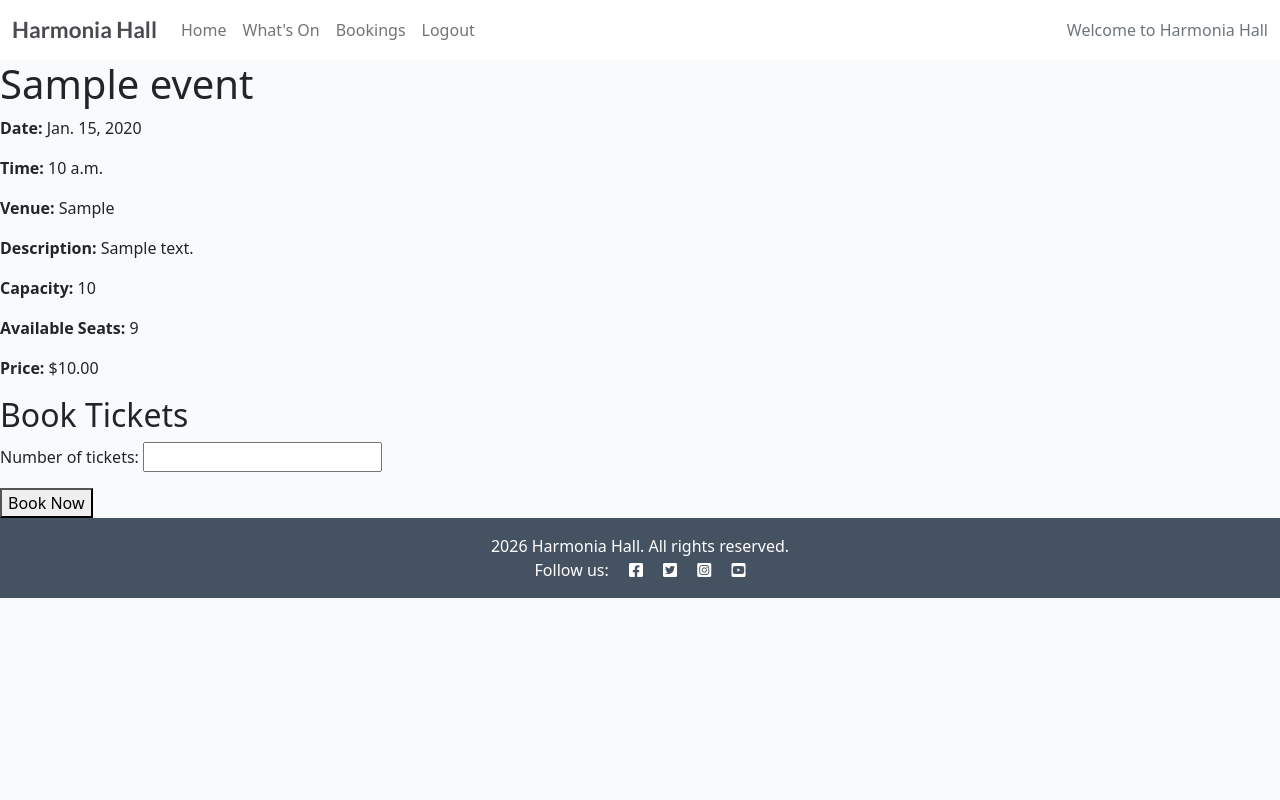
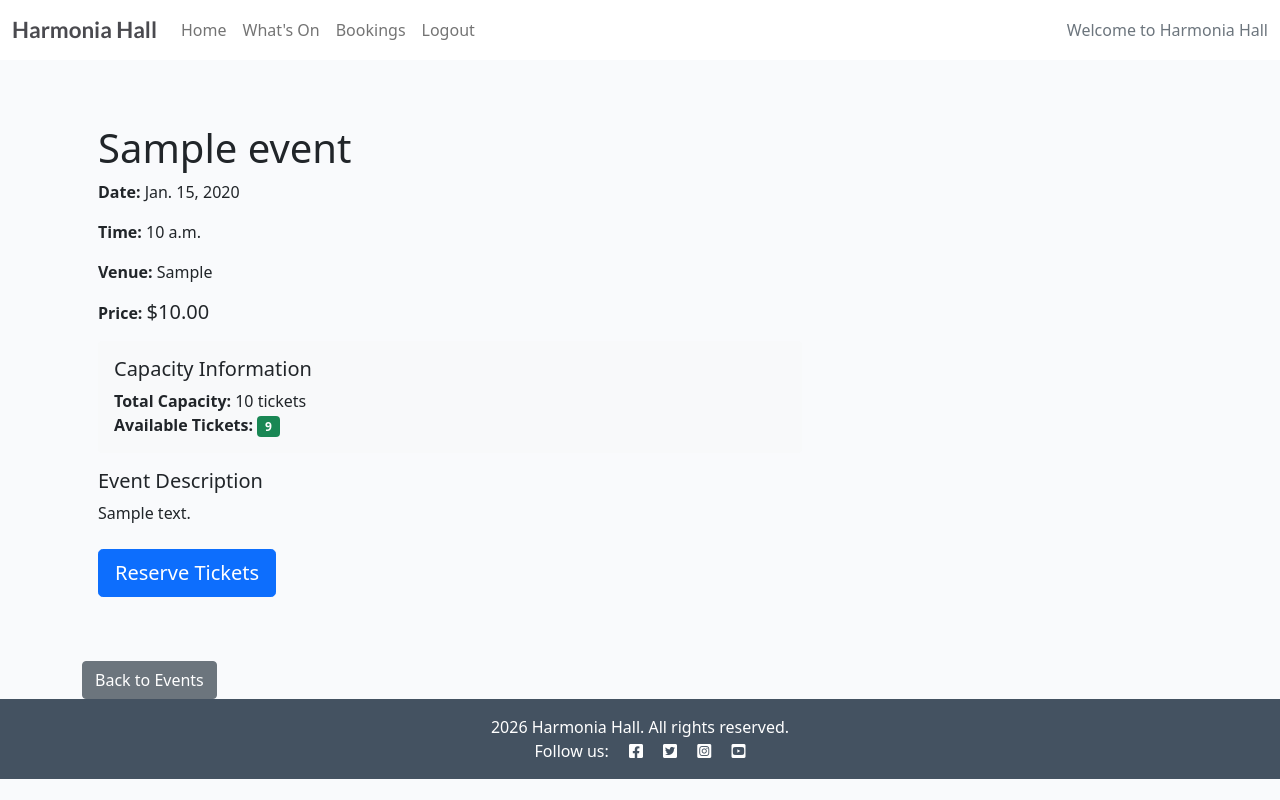
Before and after one commit to jonniecumming/harmonia_hall, a Django app: a page that uses events/templates/events/event_detail.html in a window 1280 px wide. Run offline with Django 4.2, Linux system fonts and the light colour scheme; a user stored in the database is signed in; tables that the repository leaves empty hold one stand-in row (values such as "Sample post").

Commit message:
Implement event booking functionality with updated templates and context management

```diff
--- a/events/templates/events/event_detail.html
+++ b/events/templates/events/event_detail.html
@@ -1,24 +1,60 @@
 {% extends "base.html" %}
 {% load static %}
+
 {% block content %}
-<!-- event_detail.html content starts here -->
-<h1>{{ event.title }}</h1>
+<div class="container mt-5">
+    <div class="row">
+        <div class="col-md-8">
+            <div class="card mb-4">
+                <div class="card-body">
+                    <h1 class="card-title">{{ event.title }}</h1>
+
+                    <div class="mb-3">
                         <p><strong>Date:</strong> {{ event.date }}</p>
                         <p><strong>Time:</strong> {{ event.time }}</p>
                         <p><strong>Venue:</strong> {{ event.venue }}</p>
-<p><strong>Description:</strong> {{ event.description }}</p>
-<p><strong>Capacity:</strong> {{ event.capacity }}</p>
-<p><strong>Available Seats:</strong> {{ available_seats }}</p>
-<p><strong>Price:</strong> ${{ event.price }}</p>
+                        <p><strong>Price:</strong> <span class="h5">${{ event.price }}</span></p>
+                    </div>
+
+                    <div class="card bg-light mb-3">
+                        <div class="card-body">
+                            <h5>Capacity Information</h5>
+                            <p class="mb-0"><strong>Total Capacity:</strong> {{ event.capacity }} tickets</p>
+                            <p class="mb-0"><strong>Available Tickets:</strong>
+                                <span class="badge bg-{% if available_seats > 0 %}success{% else %}danger{% endif %}">
+                                    {{ available_seats }}
+                                </span>
+                            </p>
+                        </div>
+                    </div>
+
+                    <div class="mb-4">
+                        <h5>Event Description</h5>
+                        <p>{{ event.description }}</p>
+                    </div>
+
                     {% if user.is_authenticated %}
-    <h2>Book Tickets</h2>
-    <form method="post">
-        {% csrf_token %}
-        {{ form.as_p }}
-        <button type="submit">Book Now</button>
-    </form>
+                        {% if available_seats > 0 %}
+                            <a href="{% url 'book-event' event.slug %}" class="btn btn-primary btn-lg">
+                                Reserve Tickets
+                            </a>
                         {% else %}
-    <p>Please <a href="{% url 'account_login' %}">log in</a> to book tickets.</p>
+                            <div class="alert alert-warning" role="alert">
+                                This event is fully booked. No tickets available.
+                            </div>
                         {% endif %}
-<!-- event_detail.html content ends here -->
-{% endblock content %}
+                    {% else %}
+                        <div class="alert alert-info" role="alert">
+                            Please <a href="{% url 'account_login' %}">log in</a> to reserve tickets.
+                        </div>
+                    {% endif %}
+                </div>
+            </div>
+        </div>
+    </div>
+
+    <div class="mt-4">
+        <a href="{% url 'event-list' %}" class="btn btn-secondary">Back to Events</a>
+    </div>
+</div>
+{% endblock %}
--- a/events/views.py
+++ b/events/views.py
@@ -66,24 +66,37 @@ class BookingCreateView(LoginRequiredMixin, CreateView):
         """Get the event from the URL slug"""
         return Event.objects.get(slug=self.kwargs['slug'])
 
+    def get_context_data(self, **kwargs):
+        """Add event and available seats to context"""
+        context = super().get_context_data(**kwargs)
+        event = self.get_object()
+        booked = Booking.objects.filter(event=event).aggregate(
+            total=Sum('number_of_tickets')
+        )['total'] or 0
+        available_seats = event.capacity - booked
+
+        context['object'] = event
+        context['available_seats'] = available_seats
+        return context
+
     def form_valid(self, form):
         """Check capacity before saving booking"""
         event = self.get_object()
         tickets_requested = form.cleaned_data['number_of_tickets']
 
-        # Count already booked tickets for this event
+        """Count already booked tickets for this event"""
         booked = Booking.objects.filter(event=event).aggregate(
             total=Sum('number_of_tickets')
         )['total'] or 0
 
-        # Check if tickets available
+        """Check if tickets available"""
         if booked + tickets_requested > event.capacity:
             form.add_error('number_of_tickets', 'Not enough tickets available. Only {} tickets left.'.format(
                     event.capacity - booked
                 ))
             return self.form_invalid(form)
 
-        # Save booking with user and event
+        """Save booking with user and event"""
         booking = form.save(commit=False)
         booking.user = self.request.user
         booking.event = event
```
Also changed, not shown: events/templates/events/booking_form.html (+55 -0 lines), events/templates/events/event_list.html (+26 -19 lines). Lines whose indentation alone changed are shown as unchanged.
